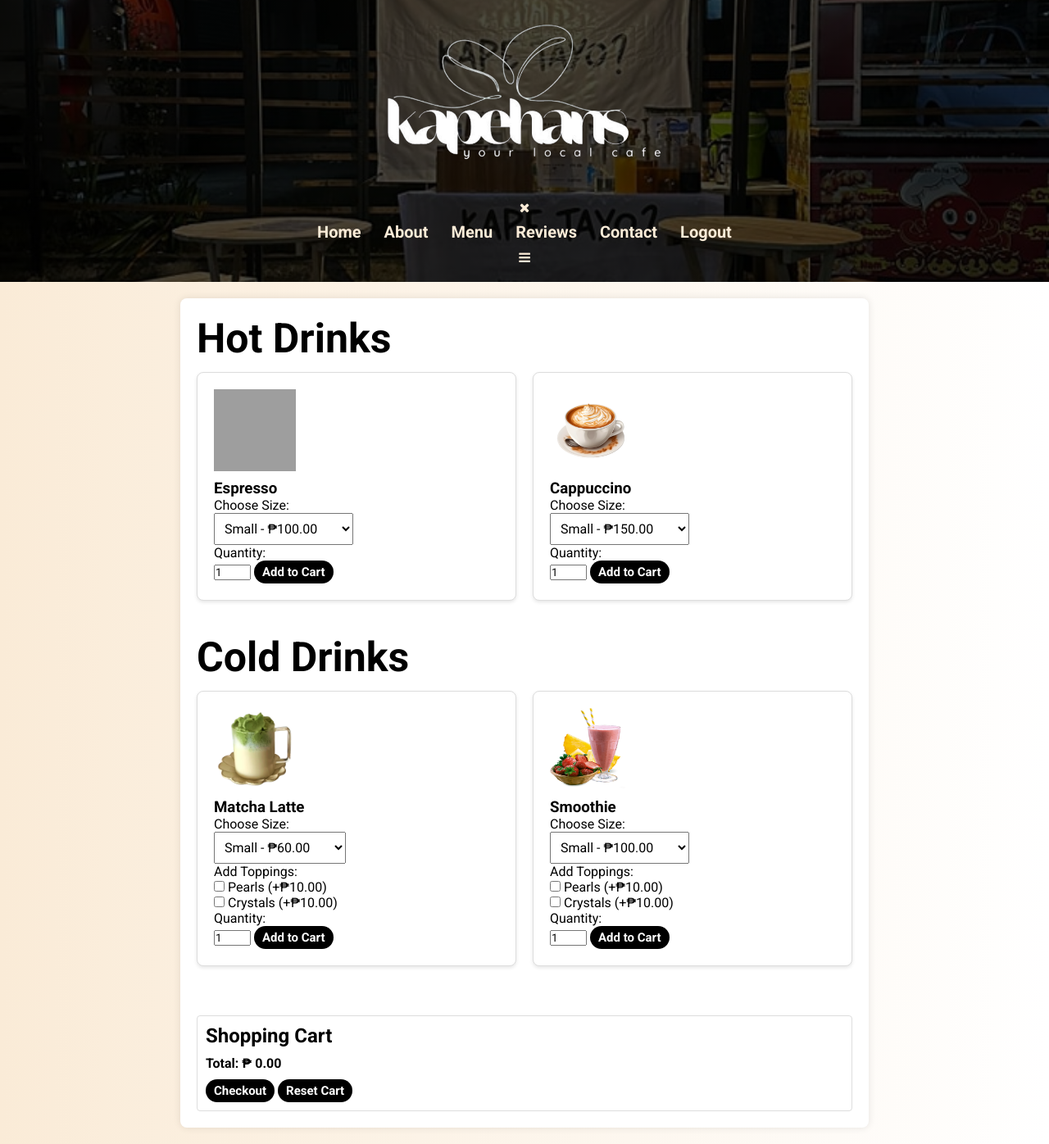
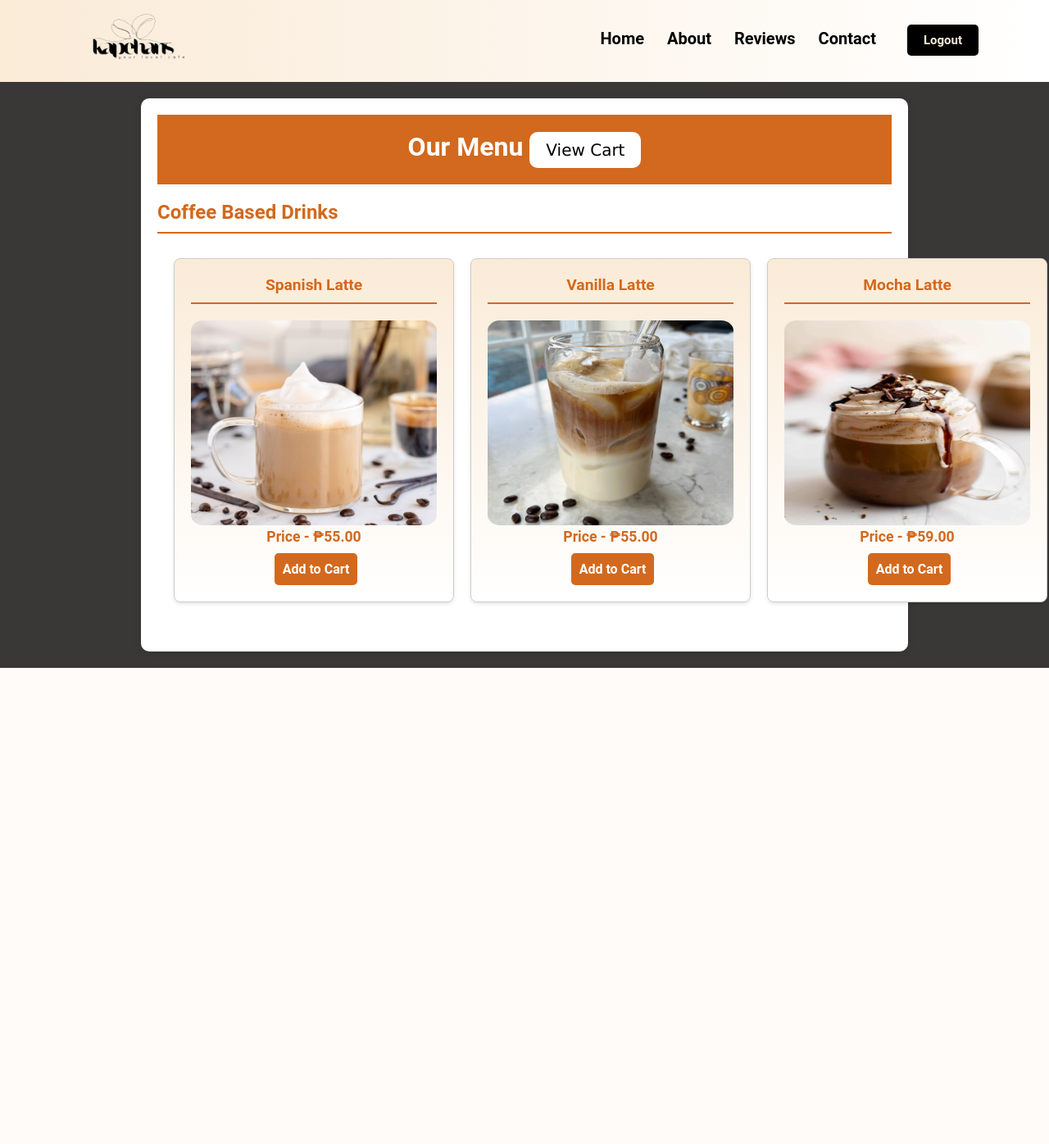
Before and after one commit to floodro/Kapehans, a Django app: page /store/ in a window 1280 px wide. Shown: the whole page at 82% size. After the commit the page ends 815 px from the top, so only its background shows below. Run offline with Django 5.2, Linux system fonts and the light colour scheme; grey boxes are pictures that could not be loaded.

Commit message:
Changed models and fixed store menu. Routing also fixed.

```diff
--- a/main/settings.py
+++ b/main/settings.py
@@ -42,8 +42,6 @@ INSTALLED_APPS = [
     'store',
     'orders',
     'payments',
-    'crispy_forms',
-    'crispy_bootstrap4',
 ]
 
 
--- a/main/urls.py
+++ b/main/urls.py
@@ -23,5 +23,6 @@ urlpatterns = [
     path('admin/', admin.site.urls),
     path('', include("accounts.urls")),
     path('', include("store.urls")),
+    path('', include("orders.urls"))
     #path('', include("payments.urls")),
 ] + static(settings.STATIC_URL, document_root=settings.STATIC_ROOT)
--- /dev/null
+++ b/orders/urls.py
@@ -0,0 +1,11 @@
+from django.urls import path
+from . import views
+
+app_name = 'orders'  # Define the namespace
+
+urlpatterns = [
+    path('add-to-cart/', views.addToCart, name='addToCart'),
+    #path('view-cart/', views.view_cart, name='viewCart'),
+    #path('remove-from-cart/', views.remove_from_cart, name='removeFromCart'),
+    #path('', views.store, name='store')''',
+]
--- a/payments/admin.py
+++ b/payments/admin.py
@@ -1,5 +1,3 @@
 from django.contrib import admin
-from .models import Payment
 
 # Register your models here.
-admin.site.register(Payment)
--- a/static/css/store.css
+++ b/static/css/store.css
@@ -1,120 +1,36 @@
-*{
+* {
     margin: 0;
     padding: 0;
-font-family: Roboto,Arial;
-}
-
-.store-title{
-background-image: linear-gradient(rgba(0,0,0,0.7),rgba(0,0,0,0.7)), url(Images/Vicas.jpg);
-background-position: center;
-background-size: cover;
-color: antiquewhite;
-display: block;
-right: 0;
-left: 0;
-text-align: center;
-padding-top: 20px;
-padding-bottom: 20px;
-}
-
-.store-title img{
-    height: 200px;
-}
-
-.store-title h1{
-font-weight: 600;
-margin-bottom: 10px;
-font-size: 100px;
+    font-family: Roboto, Arial;
 }
 
 body {
-font-family: Arial, sans-serif;
-margin: 0;
-padding: 0;
+    background: rgb(58, 55, 55);
+}
+
+.header {
+    min-height: 100px;
+    width: 100%;
     background: linear-gradient(to right, antiquewhite, white);
 }
-.container {
-max-width: 800px;
-margin: 20px auto;
-background-color: #fff;
-padding: 20px;
-border-radius: 8px;
-box-shadow: 0 0 10px rgba(0, 0, 0, 0.1);
-display: flex; /* Added */
-flex-wrap: wrap; /* Added */
-gap: 20px; /* Added */
-}
-.coffee {
-flex: 1 1 calc(33.33% - 20px); /* Adjusted */
-border: 1px solid #ddd;
-border-radius: 8px;
-padding: 20px;
-background-color: #fff;
-box-shadow: 0 2px 4px rgba(0, 0, 0, 0.1);
-margin-bottom: 20px;
-}
-h2 {
-margin-top: 0;
-}
-select {
-padding: 8px;
-font-size: 16px;
-}
-button {
-padding: 5px 10px;
-font-size: 14px;
-background-color: black;
-color: white;
-border: none;
-border-radius: 15px;
-cursor: pointer;
-font-weight: 600;
-font-size: 15px;
-}
-button:hover {
-background-color: antiquewhite;
-color: black;
-}
-.cart {
-border: 1px solid #ddd;
-padding: 10px;
-border-radius: 4px;
-margin-top: 20px;
-flex-basis: 100%; /* Added */
-}
-.cart-item {
-margin-bottom: 10px;
-}
-.cart-total {
-font-weight: bold;
-margin-top: 10px;
-}
-.checkout-btn {
-margin-top: 10px;
-}
-.drink-picture {
-width: 100px;
-height: 100px;
-margin-bottom: 10px;
-}
-.drink-picture img {
-height: 100%;
-width: 100%;
+
+nav {
+    display: flex;
+    padding: 1% 5%;
+    align-items: center;
 }
 
-.drink-type {
-display: inline-block;
-font-weight: 600;
-font-size: 50px;
-height: 50px;
-width: 500px;
+nav img {
+    width: 200px;
 }
 
-/*-------Navigations------*/
 .nav-links {
     flex: 1;
-text-align: center;
-margin-top: 20px;
+    text-align: right;
+}
+
+.nav-links ul {
+    margin-right: 10px;
 }
 
 .nav-links ul li {
@@ -124,8 +40,8 @@ padding: 8px 12px;
     position: relative;
 }
 
-.nav-links ul li a{
-color: antiquewhite;
+.nav-links ul li a {
+    color: black;
     text-decoration: none;
     font-size: 20px;
     font-weight: 600;
@@ -135,7 +51,7 @@ font-weight: 600;
     content: '';
     width: 0%;
     height: 2px;
-background-color: antiquewhite;
+    background-color: black;
     display: block;
     margin: auto;
     transition: 0.5s;
@@ -143,16 +59,215 @@ transition: 0.5s;
 
 .nav-links ul li:hover::after {
     width: 100%;
-
 }
 
-.coffee-image {
+.center {
+    display: inline-block;
+    margin-left: 10px;
+}
+
+.center button {
+    padding: 10px 20px;
+    font-size: 15px;
+    font-weight: 600;
+    color: antiquewhite;
+    background: black;
+    border: none;
+    outline: none;
+    cursor: pointer;
+    border-radius: 5px;
+}
+
+.center button:hover {
+    color: black;
+    background-color: antiquewhite;
+    transition: 0.5s;
+}
+
+.menu-container {
+    max-width: 70%;
+    margin: 20px auto;
+    padding: 20px;
+    background: white;
+    box-shadow: 0 0 10px rgba(0, 0, 0, 0.1);
+    border-radius: 10px;
+}
+
+.menu-header {
+    text-align: center;
+    padding: 20px 0;
+    background-color: #d2691e;
+    color: #fff;
+}
+
+.menu-header h1 {
+    margin: 0;
+}
+
+.menu-section {
+    margin: 20px 0;
+}
+
+.menu-section h2 {
+    border-bottom: 2px solid #d2691e;
+    padding-bottom: 10px;
+    margin-bottom: 10px;
+    color: #d2691e;
+}
+
+.cards-container {
+    display: grid;
+    grid-template-columns: repeat(3, 1fr);
+    gap: 20px;
+    padding: 20px;
+}
+
+.card {
+    border: 1px solid #ccc;
+    border-radius: 8px;
+    box-shadow: 0 2px 4px rgba(0, 0, 0, 0.1);
+    display: flex;
+    flex-direction: column;
+    align-items: center;
+    padding: 20px;
+    background: linear-gradient(antiquewhite, white);
+}
+
+.card-content {
+    width: 100%;
+    text-align: center;
+}
+
+.item-name {
+    font-size: 1.2em;
+    font-weight: bold;
+    margin-bottom: 10px;
+    color: #333;
+}
+
+.item-image {
+    margin-top: 10px;
+    width: 300px;
+    height: 250px;
+    border-radius: 5%;
+}
+
+.item-price {
+    font-size: 1.1em;
+    color: #d2691e;
+    font-weight: bold;
+    margin-bottom: 10px;
+}
+
+.item-quantity {
+    padding: 10px 20px;
+    border: none;
+    border-radius: 5px;
+}
+
+.card-content input {
+    width: auto;
+    border: solid black 1px;
+}
+
+.add-to-cart-btn {
+    padding: 10px;
+    margin-left: 5px;
+    background-color: #d2691e;
+    color: #fff;
+    border: none;
+    border-radius: 5px;
+    cursor: pointer;
+    font-size: 1em;
+    font-weight: bold;
+}
+
+.add-to-cart-btn:hover {
+    background-color: #b8581b;
+}
+
+.view-cart-btn {
+    background-color: white;
+    color: black;
+    padding: 10px 20px;
+    border: none;
+    border-radius: 10px;
+    cursor: pointer;
+    font-size: 20px;
+    font-family: Verdana;
+}
+
+.view-cart-btn:hover {
+    background-color: #e9dcd5;
+}
+
+.modal {
+    display: none;
+    position: fixed;
+    z-index: 1;
+    padding-top: 100px;
+    left: 0;
+    top: 0;
     width: 100%;
     height: 100%;
+    overflow: auto;
+    background-color: rgb(0, 0, 0);
+    background-color: rgba(0, 0, 0, 0.4);
 }
 
-.coffee-picture-div {
-height: 120px;
-width: 120px;
+.modal-content {
+    background-color: #fefefe;
+    margin: auto;
+    padding: 20px;
+    border: 1px solid #888;
+    width: 80%;
+}
 
+.close {
+    color: #aaa;
+    float: right;
+    font-size: 28px;
+    font-weight: bold;
 }
+
+.close:hover,
+.close:focus {
+    color: black;
+    text-decoration: none;
+    cursor: pointer;
+}
+
+#cartTable {
+    width: 100%;
+    border-collapse: collapse;
+}
+
+#cartTable th, #cartTable td {
+    padding: 12px;
+    text-align: left;
+    border-bottom: 1px solid #ddd;
+}
+
+#totalPrice {
+    font-size: 1.2em;
+    font-weight: bold;
+    text-align: right;
+    padding-top: 20px;
+}
+
+#checkoutBtn {
+    padding: 10px 20px;
+    background-color: #ffffff;
+    color: #000000;
+    border: none;
+    border-radius: 5px;
+    cursor: pointer;
+    font-size: 1em;
+    font-weight: bold;
+    display: block;
+    margin: 20px auto;
+}
+
+#checkoutBtn:hover {
+    background-color: #f7caaf;
+}
--- /dev/null
+++ b/static/js/store.js
@@ -0,0 +1,21 @@
+document.addEventListener('DOMContentLoaded', () => {
+const cartModal = document.getElementById('cartModal');
+const viewCartBtn = document.getElementById('viewCartBtn');
+const closeModalBtn = document.querySelector('.close');
+const cartTableBody = document.querySelector('#cartTable tbody');
+const totalPriceElement = document.getElementById('totalPrice');
+
+    viewCartBtn.addEventListener('click', () => {
+        cartModal.style.display = 'block';
+    });
+
+    closeModalBtn.addEventListener('click', () => {
+        cartModal.style.display = 'none';
+    });
+
+    window.addEventListener('click', (event) => {
+        if (event.target == cartModal) {
+            cartModal.style.display = 'none';
+        }
+    })
+})
--- a/static/js/transaction.js
+++ /dev/null
@@ -1,76 +0,0 @@
-let cartItems = [];
-
-function addToCart(coffeeName) {
-    let sizeElement = document.getElementById(coffeeName.toLowerCase() + '-size');
-    let size = sizeElement.options[sizeElement.selectedIndex].text.split(' - ')[0];
-    let price = parseFloat(sizeElement.value);
-
-    let toppings = [];
-    let pearlsCheckbox = document.getElementById(coffeeName.toLowerCase() + '-pearls');
-    if (pearlsCheckbox && pearlsCheckbox.checked) {
-        toppings.push({ name: 'Pearls', price: 10.00 });
-        price += 10.00;
-    }
-    let crystalsCheckbox = document.getElementById(coffeeName.toLowerCase() + '-crystals');
-    if (crystalsCheckbox && crystalsCheckbox.checked) {
-        toppings.push({ name: 'Crystals', price: 10.00 });
-        price += 10.00;
-    }
-
-
-    let lemonCheckbox = document.getElementById(coffeeName.toLowerCase() + '-lemon');
-    if (lemonCheckbox && lemonCheckbox.checked) {
-        toppings.push({ name: 'Lemon', price: 12.50 });
-        price += 12.50;
-    }
-    let mintCheckbox = document.getElementById(coffeeName.toLowerCase() + '-mint');
-    if (mintCheckbox && mintCheckbox.checked) {
-        toppings.push({ name: 'Mint', price: 25.00 });
-        price += 25.00;
-    }
-
-    let quantity = parseInt(document.getElementById(coffeeName.toLowerCase() + '-quantity').value);
-
-    let cartItem = {
-        name: coffeeName,
-        size: size,
-        price: price * quantity,
-        toppings: toppings,
-        quantity: quantity
-    };
-    cartItems.push(cartItem);
-    updateCart();
-}
-
-function updateCart() {
-    let cartItemsHTML = '';
-    let totalPrice = 0;
-    cartItems.forEach((item, index) => {
-        cartItemsHTML += `<div class="cart-item" data-index="${index}">${item.quantity}x ${item.name} - `;
-        if (item.toppings.length > 0) {
-            let toppingsList = item.toppings.map(topping => `${topping.name} (+₱${topping.price.toFixed(2)})`).join(', ');
-            cartItemsHTML += `(${toppingsList}) - `;
-        }
-        cartItemsHTML += `₱${item.price.toFixed(2)} <button onclick="removeFromCart(${index})" style="padding: 3px 8px; font-size: 12px;">Remove</button></div>`;
-        totalPrice += item.price;
-    });
-    document.getElementById('cart-items').innerHTML = cartItemsHTML;
-    document.getElementById('cart-total').textContent = totalPrice.toFixed(2);
-}
-
-function removeFromCart(index) {
-    cartItems.splice(index, 1);
-    updateCart();
-}
-
-function resetCart() {
-    cartItems = [];
-    updateCart();
-}
-
-function checkout() {
-    // Here you can add your logic to handle the checkout process, like redirecting to a payment page or displaying a confirmation message.
-    alert('Thank you for your purchase!');
-    cartItems = []; // Clear cart after checkout
-    updateCart();
-}
--- a/store/admin.py
+++ b/store/admin.py
@@ -2,4 +2,3 @@ from django.contrib import admin
 from .models import Product
 
 # Register your models here.
-admin.site.register(Product)
--- a/store/templates/store.html
+++ b/store/templates/store.html
@@ -1,139 +1,108 @@
 {% load static %}
 <!DOCTYPE html>
-<html>
-    <head>
-        <meta name="viewport" content="with-device-width, initial-scale=1.0">
-        <title> Kapehans - Coffee Shop </title>
-        <link rel="stylesheet" href="{% static "css/store.css" %}">
-        <link rel="stylesheet" href="https://cdnjs.cloudflare.com/ajax/libs/font-awesome/4.7.0/css/font-awesome.min.css">
-        <link rel="preconnect" href="https://fonts.googleapis.com">
-        <link rel="preconnect" href="https://fonts.gstatic.com" crossorigin>
-        <link href="https://fonts.googleapis.com/css2?family=Roboto:wght@400;500;700&display=swap" rel="stylesheet">
-    </head>
+<html lang="en">
+<head>
+    <meta charset="UTF-8">
+    <meta name="viewport" content="width=device-width, initial-scale=1.0">
+    <title> Kapehans - Ordering System </title>
+    <link rel="stylesheet" href="{% static 'css/store.css' %}">
+</head>
 <body>
-
-<section class="store">
-    <section class="store-title">
-        <img src="{% static "images/Kapehans white.png" %}" alt="">
+    <header class="header">
         <nav>
+            <a href="{% url 'landing' %}">
+                <img src="{% static 'images/Kapehans-logo.png' %}" alt="Kapehans Logo">
+            </a>
             <div class="nav-links" id="navLinks">
                 <i class="fa fa-times" onclick="hideMenu()"></i>
                 <ul>
-                    <li><a href="{% url "landing" %}"> Home </a></li>
-                    <li><a href="{% url "about" %}"> About </a></li>
-                    <li><a href="{% url "store" %}"> Menu </a></li>
-                    <li><a href="{% url "reviews" %}"> Reviews </a></li>
-                    <li><a href="{% url "contact" %}"> Contact </a></li>
-                    <li><a href="{% url "logoutCustomer" %}"> Logout </a></li>
-                    </div>
+                    <li><a href="{% url 'landing' %}">Home</a></li>
+                    <li><a href="{% url 'about' %}">About</a></li>
+                    <li><a href="{% url 'reviews' %}">Reviews</a></li>
+                    <li><a href="{% url 'contact' %}">Contact</a></li>
+                    <li class="center">
+                        <button id="show-login" onclick="location.href='{% url 'logoutCustomer' %}'">Logout</button>
+                    </li>
                 </ul>
             </div>
             <i class="fa fa-bars" onclick="showMenu()"></i>
         </nav>
+    </header>
 
-    </section>
+    <main class="menu-container">
+        <header class="menu-header">
+            <h1>Our Menu <button class="view-cart-btn" id="viewCartBtn">View Cart</button></h1>
+        </header>
 
-    <div class="container">
+        <section class="menu-section">
+            <h2>Coffee Based Drinks</h2>
+            <div class="cards-container">
+                <div class="card">
+                    <div class="card-content">
+                        <h2 class="item-name"> Spanish Latte </h2>
+                        <img src="{% static 'images/menu/vanilla-latte.jpg' %}" class="item-image" alt="Spanish Latte - Tall">
+                        <p class="item-price">Price - ₱55.00</p>
 
-        <div class="drink-type"> Hot Drinks </div>
-        <div class="coffee">
-            <div class="drink-picture">
-                <img class="coffee-image" src="{% static "images/Espresso.webp" %}">
+                        <form method="post" class="add-to-cart-form" action='{% url 'orders:addToCart' %}'>
+                            {% csrf_token %}
+                            <input type="hidden" name="item_name" value="Spanish Latte">
+                            <input type="hidden" name="item_price" value="55.00">
+                            <button type="submit" class="add-to-cart-btn">Add to Cart</button>
+                        </form>
+                    </div>
+                </div>
+
+                <div class="card">
+                    <div class="card-content">
+                        <h2 class="item-name"> Vanilla Latte </h2>
+                        <img src="{% static 'images/menu/spanish-latte.jpg' %}" class="item-image" alt="Spanish Latte - Tall">
+                        <p class="item-price">Price - ₱55.00</p>
+                        <form method="post" class="add-to-cart-form">
+                            <input type="hidden" name="item_name" value="Vanilla Latte">
+                            <input type="hidden" name="item_price" value="55.00">
+                            <button type="submit" class="add-to-cart-btn">Add to Cart</button>
+                        </form>
+                    </div>
+                </div>
+
+                <div class="card">
+                    <div class="card-content">
+                        <h2 class="item-name"> Mocha Latte </h2>
+                        <img src="{% static 'images/menu/mocha-latte.jpg' %}" class="item-image" alt="Spanish Latte - Tall">
+                        <p class="item-price">Price - ₱59.00</p>
+                        <form method="POST" class="add-to-cart-form">
+                            <input type="hidden" name="item_name" value="Mocha Latte">
+                            <input type="hidden" name="item_price" value="59.00">
+                            <button type="submit" class="add-to-cart-btn">Add to Cart</button>
+                        </form>
+                    </div>
+                </div>
             </div>
+            <!-- More cards containers here... -->
+        </section>
+    </main>
 
-            <h3>Espresso</h3>
-            <p>Choose Size:</p>
-            <select id="espresso-size">
-                <option value="100.00">Small - ₱100.00</option>
-                <option value="150.00">Medium - ₱150.00</option>
-                <option value="200.00">Large - ₱200.00</option>
-            </select>
-
-            <p>Quantity:</p>
-            <input type="number" id="espresso-quantity" value="1" min="1" max="10" oninput="validity.valid||(value='');">
-            <button onclick="addToCart('Espresso')">Add to Cart</button>
-        </div>
-
-        <div class="coffee">
-            <div class="drink-picture">
-                <img src="{% static "images/cappuccino.png" %}" alt="">
-            </div>
-
-            <h3> Cappuccino </h3>
-            <p> Choose Size: </p>
-
-            <select id="cappuccino-size">
-                <option value="150.00"> Small - ₱150.00 </option>
-                <option value="200.00"> Medium - ₱200.00 </option>
-                <option value="250.00"> Large - ₱250.00 </option>
-            </select>
-
-            <p>Quantity:</p>
-            <input type="number" id="cappuccino-quantity" value="1" min="1" max="10" oninput="validity.valid||(value='');">
-            <button onclick="addToCart('Cappuccino')">Add to Cart</button>
-        </div>
-
-        <div class="drink-type"> Cold Drinks </div>
-        <div class="coffee">
-            <div class="drink-picture">
-                <img src="{% static "images/matchaPNG.png" %}" alt="">
-            </div>
-
-            <h3> Matcha Latte </h3>
-            <p> Choose Size: </p>
-
-            <select id="matchalatte-size">
-                <option value="60.00">Small - ₱60.00</option>
-                <option value="70.00">Medium - ₱70.00</option>
-                <option value="80.00">Large - ₱80.00</option>
-            </select>
-
-            <p>Add Toppings:</p>
-            <input type="checkbox" id="matchalatte-pearls">
-            <label for="matchalatte-pearls">Pearls (+₱10.00)</label><br>
-            <input type="checkbox" id="matchalatte-crystals">
-            <label for="matchalatte-crystals">Crystals (+₱10.00)</label><br>
-
-            <p>Quantity:</p>
-            <input type="number" id="matchalatte-quantity" value="1" min="1" max="10" oninput="validity.valid||(value='');">
-            <button onclick="addToCart('Matchalatte')">Add to Cart</button>
-        </div>
-
-        <div class="coffee">
-            <div class="drink-picture">
-               <img src="{% static "images/smoothie.png" %}" alt="">
-            </div>
-
-            <h3> Smoothie </h3>
-            <p> Choose Size: </p>
-
-            <select id="smoothie-size">
-                <option value="100.00"> Small - ₱100.00 </option>
-                <option value="150.00"> Medium - ₱150.00 </option>
-                <option value="200.00"> Large - ₱200.00 </option>
-            </select>
-
-            <p> Add Toppings: </p>
-            <input type="checkbox" id="smoothie-pearls">
-            <label for="smoothie-pearls"> Pearls (+₱10.00) </label><br>
-            <input type="checkbox" id="smoothie-crystals">
-            <label for="smoothie-crystals"> Crystals (+₱10.00) </label><br>
-
-            <p> Quantity: </p>
-            <input type="number" id="smoothie-quantity" value="1" min="1" max="10" oninput="validity.valid||(value='');">
-            <button onclick="addToCart('Smoothie')">Add to Cart</button>
-        </div>
-
-        <div class="cart">
-            <h2>Shopping Cart</h2>
-            <div id="cart-items"> </div>
-            <div class="cart-total"> Total: ₱ <span id="cart-total"> 0.00 </span></div>
-
-            <button class="checkout-btn" onclick="checkout()"> Checkout </button>
-            <button onclick="resetCart()"> Reset Cart </button>
+    <div id="cartModal" class="modal">
+        <div class="modal-content">
+            <span class="close">&times;</span>
+            <h2>Your Cart</h2>
+            <table id="cartTable">
+                <tbody>
+                    <thead>
+                        <tr>
+                            <th> Name </th>
+                            <th> Price </th>
+                            <th> Quantity </th>
+                            <th> Total </th>
+                        </tr>
+                    </thead>
+                </tbody>
+            </table>
+            <p id="totalPrice">Total: ₱0.00</p>
+            <button id="checkoutBtn"> Checkout </button>
         </div>
     </div>
 
-    <script src={% static "js/transaction.js" %}></script>
+    <script src="{% static 'js/store.js' %}"></script>
 </body>
 </html>
```
Also changed, not shown: orders/admin.py (+4 -4 lines), orders/models.py (+30 -21 lines), orders/views.py (+11 -2 lines), payments/models.py (+1 -7 lines), orders/migrations/0001_initial.py, orders/migrations/0002_size_remove_category_description_and_more.py (deleted), payments/migrations/0001_initial.py (deleted), static/images/menu/mocha-latte.jpg (added), static/images/menu/spanish-latte.jpg (added), static/images/menu/vanilla-latte.jpg (added). Lines whose indentation alone changed are shown as unchanged.
